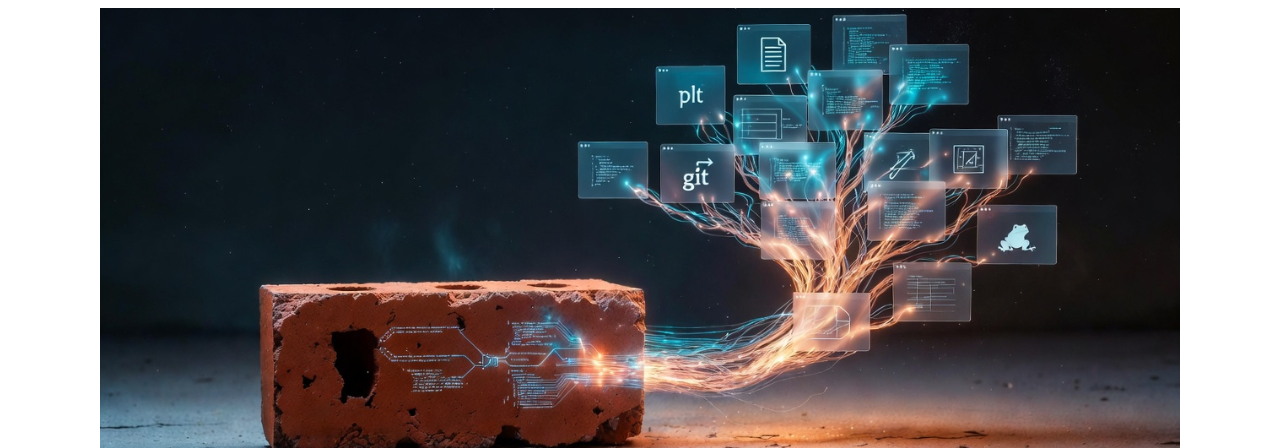
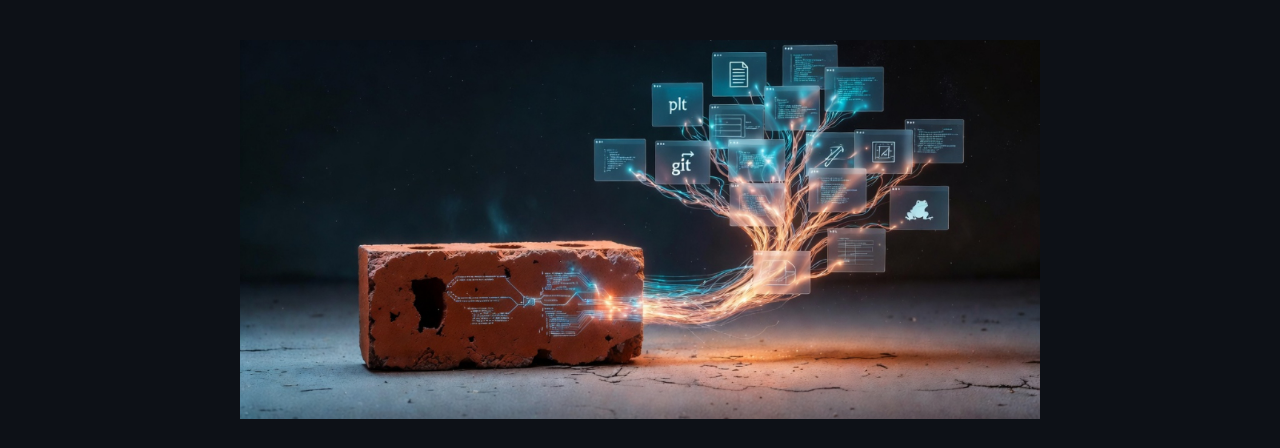
Before and after one commit to morpharray/morpharray, a plain HTML site: page docs/stacks/00 Ground Zero/ground-zero.html in a window 1280 px wide. Shown: the top 448 px of the page. Drawn offline with Linux system fonts and the light colour scheme.

Commit message:
fixed broken subpaths to .css file for stacks articles

```diff
--- a/docs/stacks/00 Ground Zero/ground-zero.html
+++ b/docs/stacks/00 Ground Zero/ground-zero.html
@@ -4,7 +4,7 @@
     <meta charset="UTF-8">
     <meta name="viewport" content="width=device-width, initial-scale=1.0">
     <title>Chapter 00: Ground Zero</title>
-    <link rel="stylesheet" href="../stacks.css">
+    <link rel="stylesheet" href="../../analogy/analogy.css">
 </head>
 <body>
     <img src="ground-zero.jpg" alt="Ground Zero" style="max-width:100%; height:auto; display:block; margin:0 auto 2rem;">
```
Also changed, not shown: docs/stacks/01 Tooling/tooling.html (+1 -1 lines), docs/stacks/02 Dump/dump.html (+1 -1 lines), docs/stacks/03 Macro KRO/macro-kro.html (+1 -1 lines).
